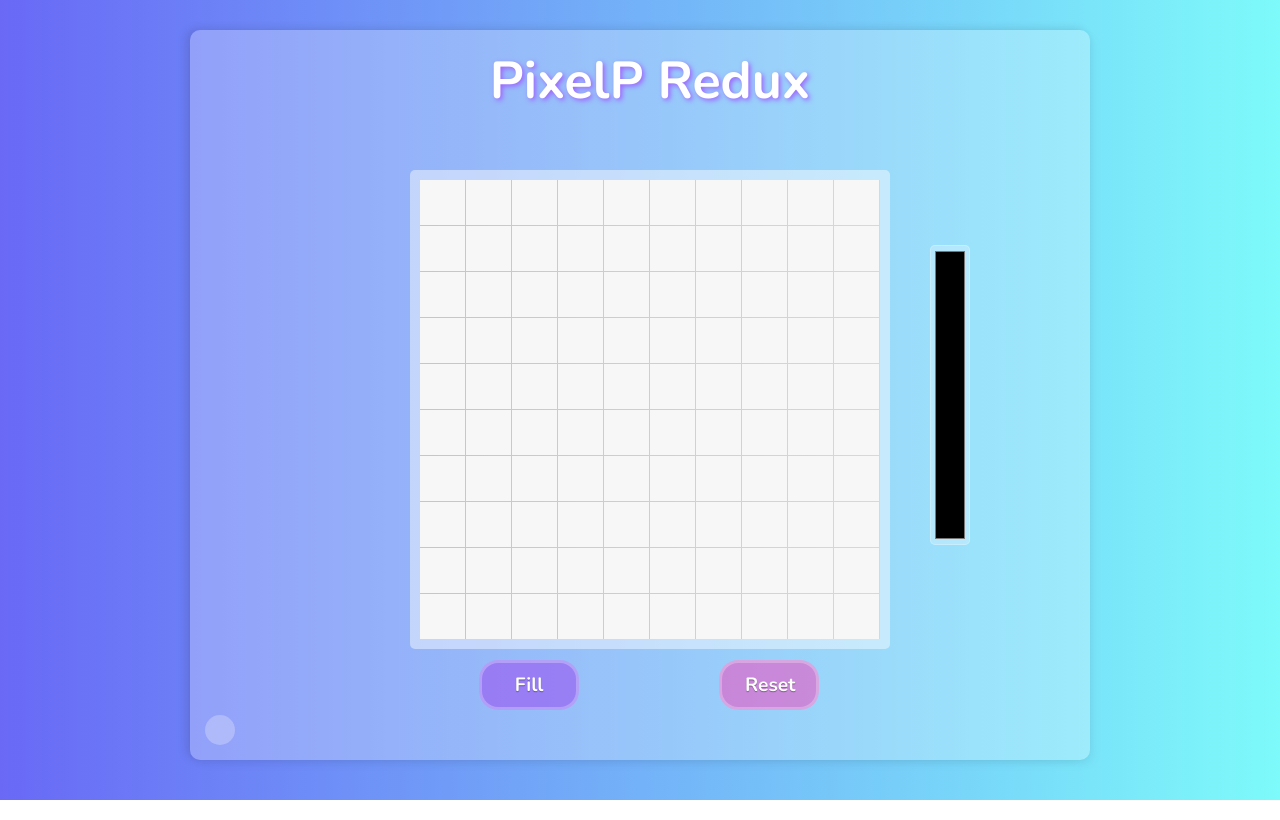
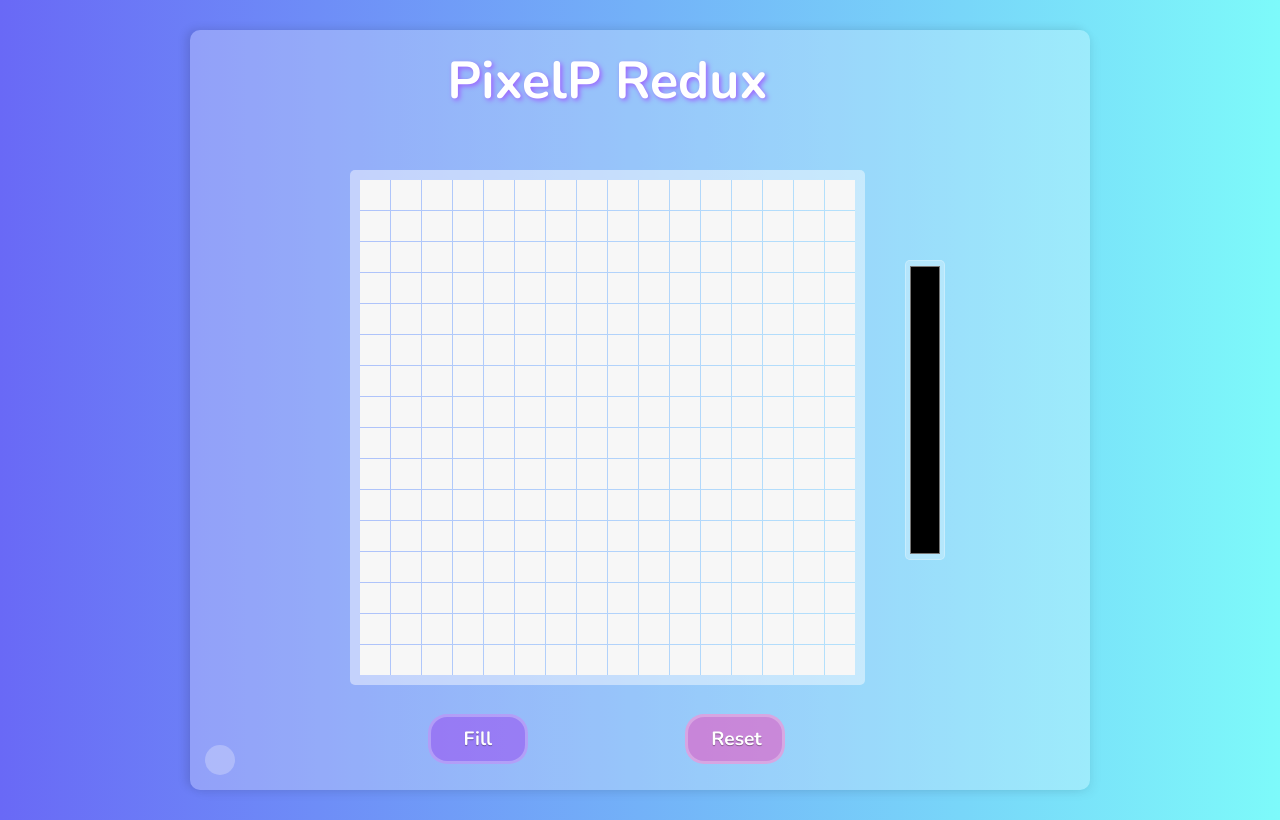
Before and after one commit to nekacurry/FEW-2.3-pixel-art, a React (Create React App) app: page / in a window 1280 px wide. Built offline with nearby package versions, Linux system fonts and the light colour scheme.

Commit message:
changed grid size

```diff
--- a/src/index.css
+++ b/src/index.css
@@ -2,9 +2,9 @@
 :root {
   --bg-color: #ffffff42;
 
-  --cols: 10;
-  --rows: 10;
-  --tile-size: 45px;
+  --cols: 16;
+  --rows: 16;
+  --tile-size: 30px;
   --border-r: 5px;
 
 }
@@ -34,10 +34,10 @@ code {
   box-shadow: 5px 5px 10px #00000009, -4px -1px 10px #0000001e;
 
   --col-side: calc(var(--tile-size) * 4);
-  --col-center: calc((var(--tile-size) * 10) + 30px);
-  --grid-height: calc(var(--tile-size) * 10);
+  --col-center: calc((var(--tile-size) * 16) + 35px);
+  --grid-height: calc(var(--tile-size) * 16);
 
-  width: calc(var(--tile-size) * (4 + 1 + 10 + 1 + 4));
+  width: calc(var(--tile-size) * (8 + 2 + 10 + 2 + 8));
   margin: auto;
   margin-top: 30px;
   margin-bottom: 30px;
@@ -66,7 +66,7 @@ code {
 
 .buttons {
   grid-area: b;
-  align-self: start;
+  align-self: center;
   display: flex;
   justify-content: space-around;
 }
--- a/src/reducers/gridReducer.js
+++ b/src/reducers/gridReducer.js
@@ -2,7 +2,7 @@ import { SET_COLOR, FILL_COLOR, RESET } from '../actions';
 
 const defaultGrid = () => {
   const arr = []
-  for (let i = 0; i < 100; i += 1 ) {
+  for (let i = 0; i < 256; i += 1 ) {
     arr.push('#f7f7f7')
   }
   return arr
```
